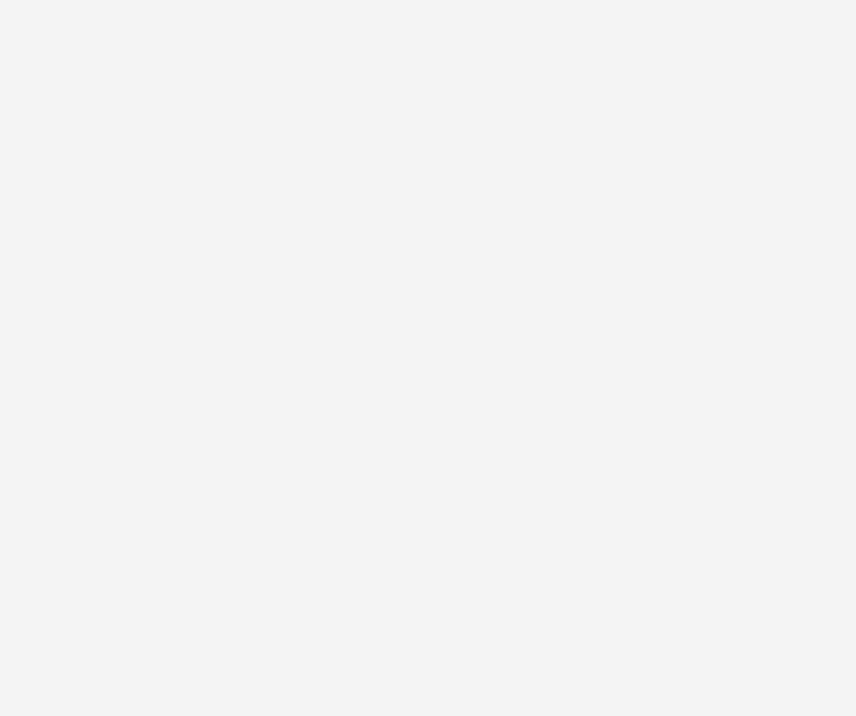
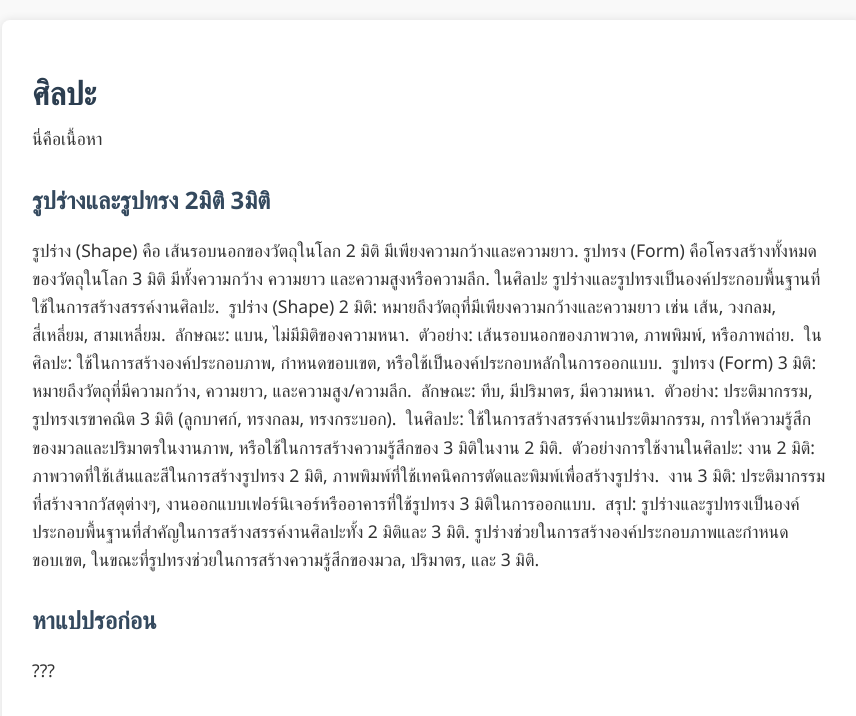
Before and after one commit to CHAT-TBD/-web, a plain HTML site: page index.html in a window 1280 px wide. Shown: the whole page, without its empty margins (208-1064 px from the left). Drawn offline with Linux system fonts and the light colour scheme.

Commit message:
Update index.html

```diff
--- a/index.html
+++ b/index.html
@@ -1,13 +1,107 @@
+
 <!DOCTYPE html>
 <html lang="th">
 <head>
   <meta charset="UTF-8">
   <meta name="viewport" content="width=device-width, initial-scale=1.0">
-  <title>หาเว็บไม่เจอ</title>
-  <link rel="stylesheet" href="styles.css">
+  <title>เว็บกุไอ้สัส</title>
+  <style>
+    body {
+      font-family: 'Segoe UI', Tahoma, Geneva, Verdana, sans-serif;
+      background-color: #f9f9f9;
+      color: #333;
+      margin: 0;
+      padding: 20px;
+    }
 
+    .container {
+      max-width: 800px;
+      margin: auto;
+      background: white;
+      padding: 30px;
+      box-shadow: 0 0 10px rgba(0,0,0,0.1);
+      border-radius: 8px;
+    }
 
+    h1 {
+      color: #2c3e50;
+      font-size: 2em;
+      margin-bottom: 10px;
+    }
+
+    h2 {
+      color: #34495e;
+      font-size: 1.5em;
+      margin-top: 30px;
+    }
+
+    p {
+      font-size: 1.1em;
+      line-height: 1.6em;
+      margin-top: 10px;
+    }
+  </style>
 </head>
+<body>
+  <div class="container">
+    <h1>ศิลปะ</h1>
+    <p>นี่คือเนื้อหา</p>
 
-  <script src="script.js"></script>
+    <h2>รูปร่างและรูปทรง 2มิติ 3มิติ</h2>
+    <p>รูปร่าง (Shape) คือ เส้นรอบนอกของวัตถุในโลก 2 มิติ มีเพียงความกว้างและความยาว. รูปทรง (Form) คือโครงสร้างทั้งหมดของวัตถุในโลก 3 มิติ มีทั้งความกว้าง ความยาว และความสูงหรือความลึก. ในศิลปะ รูปร่างและรูปทรงเป็นองค์ประกอบพื้นฐานที่ใช้ในการสร้างสรรค์งานศิลปะ.
+
+รูปร่าง (Shape)
+
+2 มิติ:
+
+หมายถึงวัตถุที่มีเพียงความกว้างและความยาว เช่น เส้น, วงกลม, สี่เหลี่ยม, สามเหลี่ยม.
+
+ลักษณะ:
+
+แบน, ไม่มีมิติของความหนา.
+
+ตัวอย่าง:
+
+เส้นรอบนอกของภาพวาด, ภาพพิมพ์, หรือภาพถ่าย.
+
+ในศิลปะ:
+
+ใช้ในการสร้างองค์ประกอบภาพ, กำหนดขอบเขต, หรือใช้เป็นองค์ประกอบหลักในการออกแบบ.
+
+รูปทรง (Form)
+
+3 มิติ:
+
+หมายถึงวัตถุที่มีความกว้าง, ความยาว, และความสูง/ความลึก.
+
+ลักษณะ:
+
+ทึบ, มีปริมาตร, มีความหนา.
+
+ตัวอย่าง:
+
+ประติมากรรม, รูปทรงเรขาคณิต 3 มิติ (ลูกบาศก์, ทรงกลม, ทรงกระบอก).
+
+ในศิลปะ:
+
+ใช้ในการสร้างสรรค์งานประติมากรรม, การให้ความรู้สึกของมวลและปริมาตรในงานภาพ, หรือใช้ในการสร้างความรู้สึกของ 3 มิติในงาน 2 มิติ.
+
+ตัวอย่างการใช้งานในศิลปะ:
+
+งาน 2 มิติ:
+
+ภาพวาดที่ใช้เส้นและสีในการสร้างรูปทรง 2 มิติ, ภาพพิมพ์ที่ใช้เทคนิคการตัดและพิมพ์เพื่อสร้างรูปร่าง.
+
+งาน 3 มิติ:
+
+ประติมากรรมที่สร้างจากวัสดุต่างๆ, งานออกแบบเฟอร์นิเจอร์หรืออาคารที่ใช้รูปทรง 3 มิติในการออกแบบ.
+
+สรุป: รูปร่างและรูปทรงเป็นองค์ประกอบพื้นฐานที่สำคัญในการสร้างสรรค์งานศิลปะทั้ง 2 มิติและ 3 มิติ. รูปร่างช่วยในการสร้างองค์ประกอบภาพและกำหนดขอบเขต, ในขณะที่รูปทรงช่วยในการสร้างความรู้สึกของมวล, ปริมาตร, และ 3 มิติ.
+
+</p>
+
+    <h2>หาแปปรอก่อน</h2>
+    <p>???</p>
+  </div>
+</body>
 </html>
```
